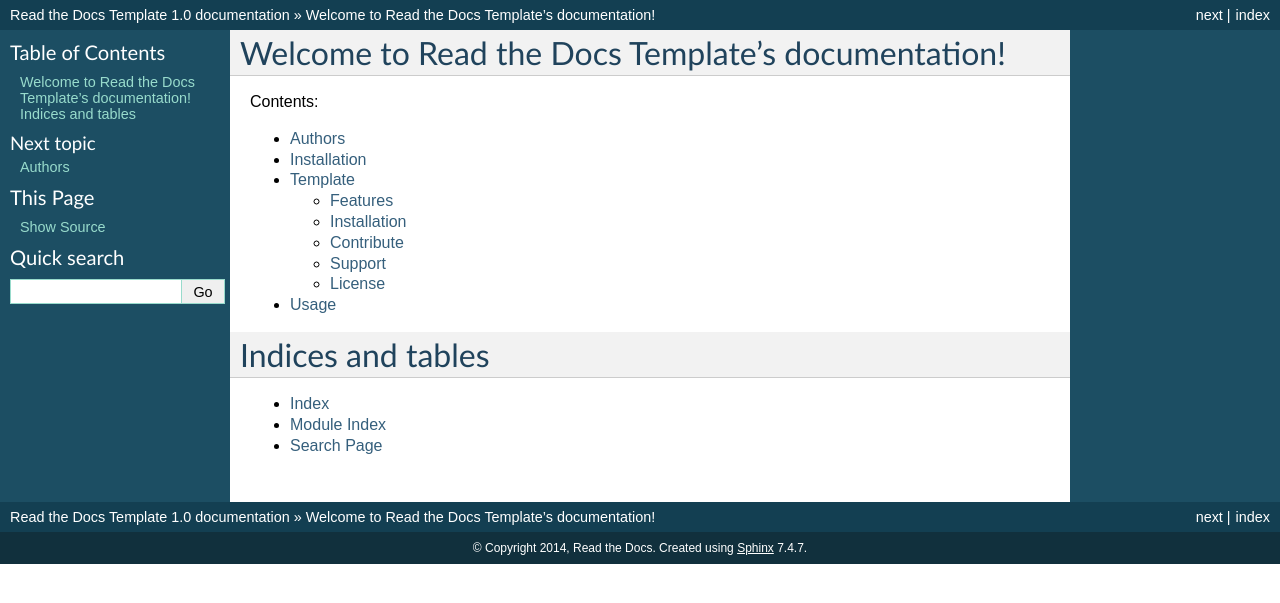
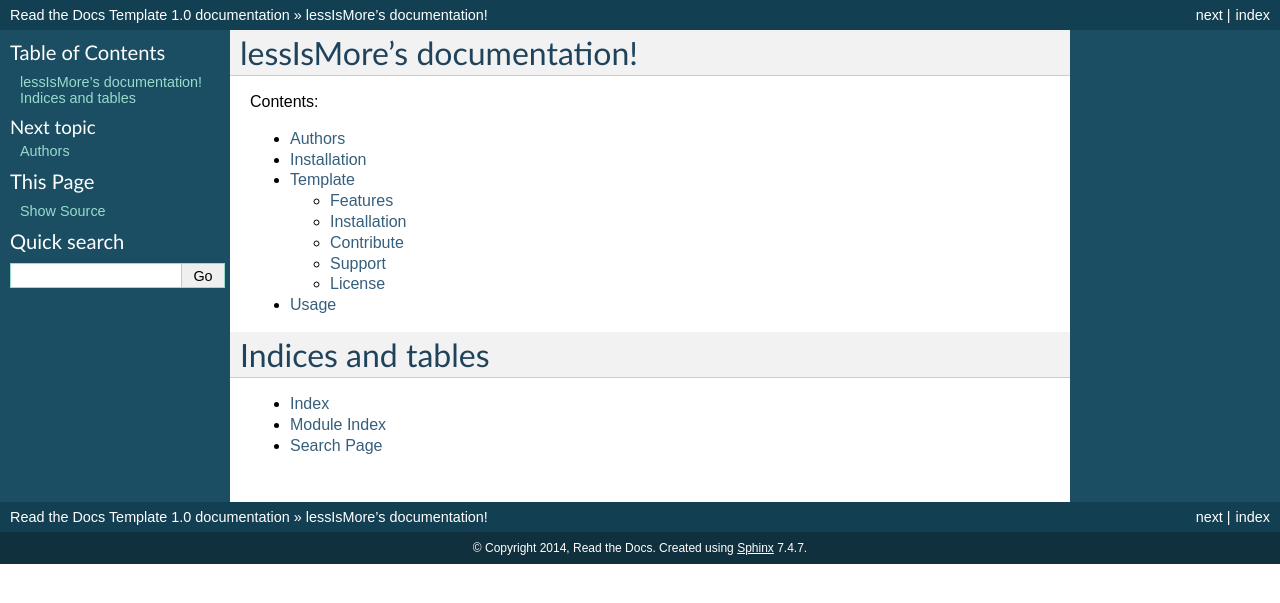
Before and after one commit to huangchen007/lessismore, a Sphinx documentation site: the page built from docs/index.rst, in a window 1280 px wide. Shown: the top 603 px of the page. Built offline with Sphinx 7.4.7, drawn with Linux system fonts in a browser that asks for light colours.

Commit message:
Update index.rst

```diff
--- a/docs/index.rst
+++ b/docs/index.rst
@@ -3,7 +3,7 @@
    You can adapt this file completely to your liking, but it should at least
    contain the root `toctree` directive.
 
-Welcome to Read the Docs Template's documentation!
+lessIsMore's documentation!
 ==================================================
 
 Contents:
```
